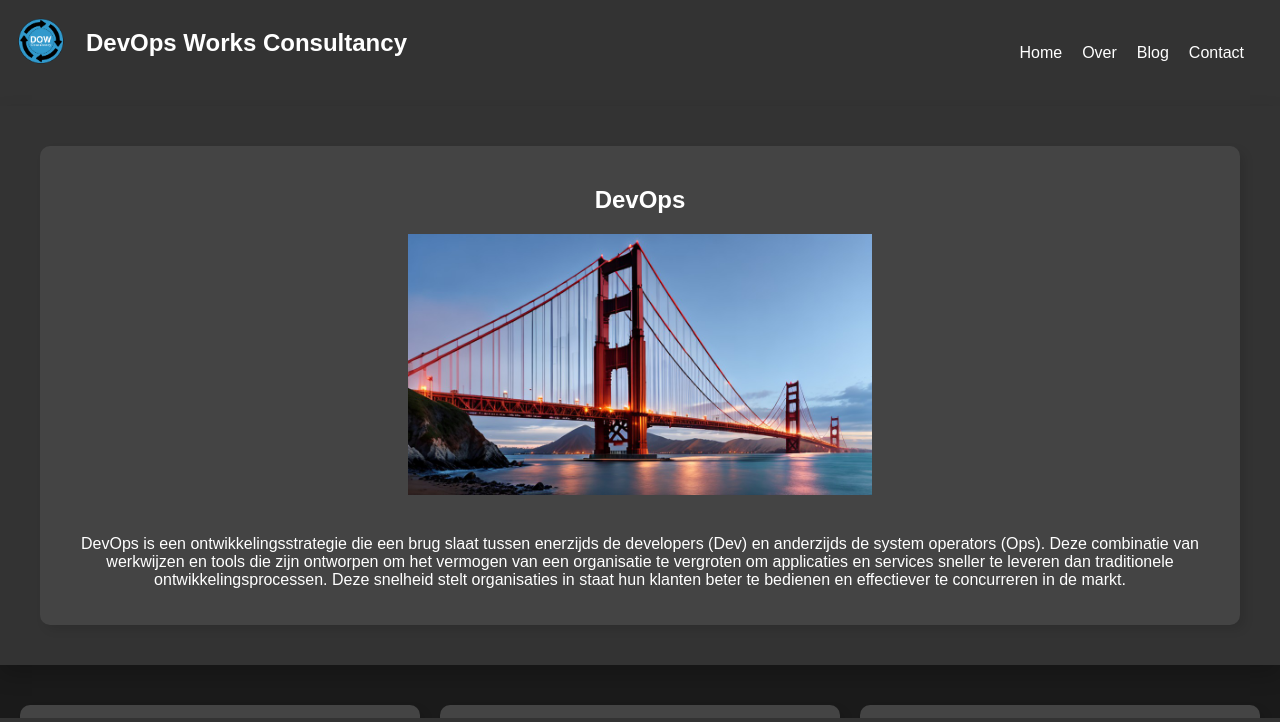
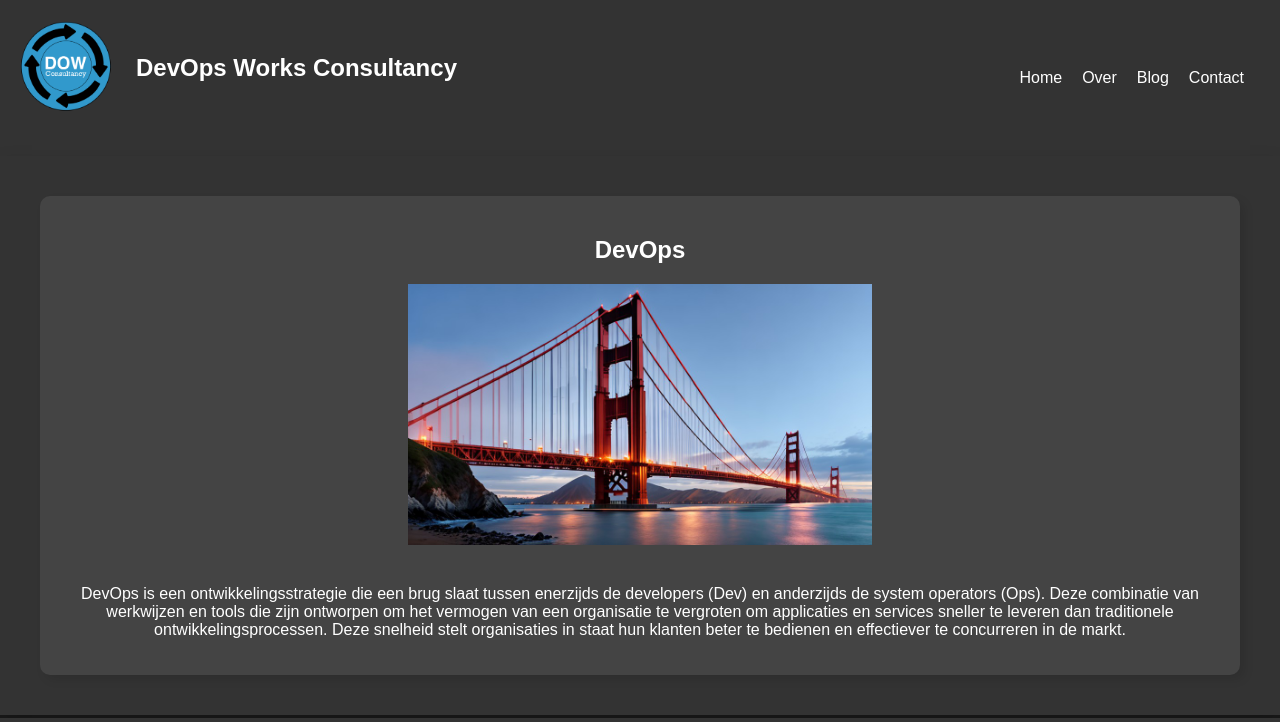
Before and after one commit to malderhout/html, a plain HTML site: page index.html in a window 1280 px wide. Shown: the top 722 px of the page. Drawn offline with Linux system fonts and the light colour scheme.

Commit message:
logo size

```diff
--- a/styles.css
+++ b/styles.css
@@ -16,8 +16,8 @@ header {
 }
 
 .logo img {
-    height: 50px;
-    width: 50px;
+    height: 100px;
+    width: 100px;
 }
 
 nav ul {
```
